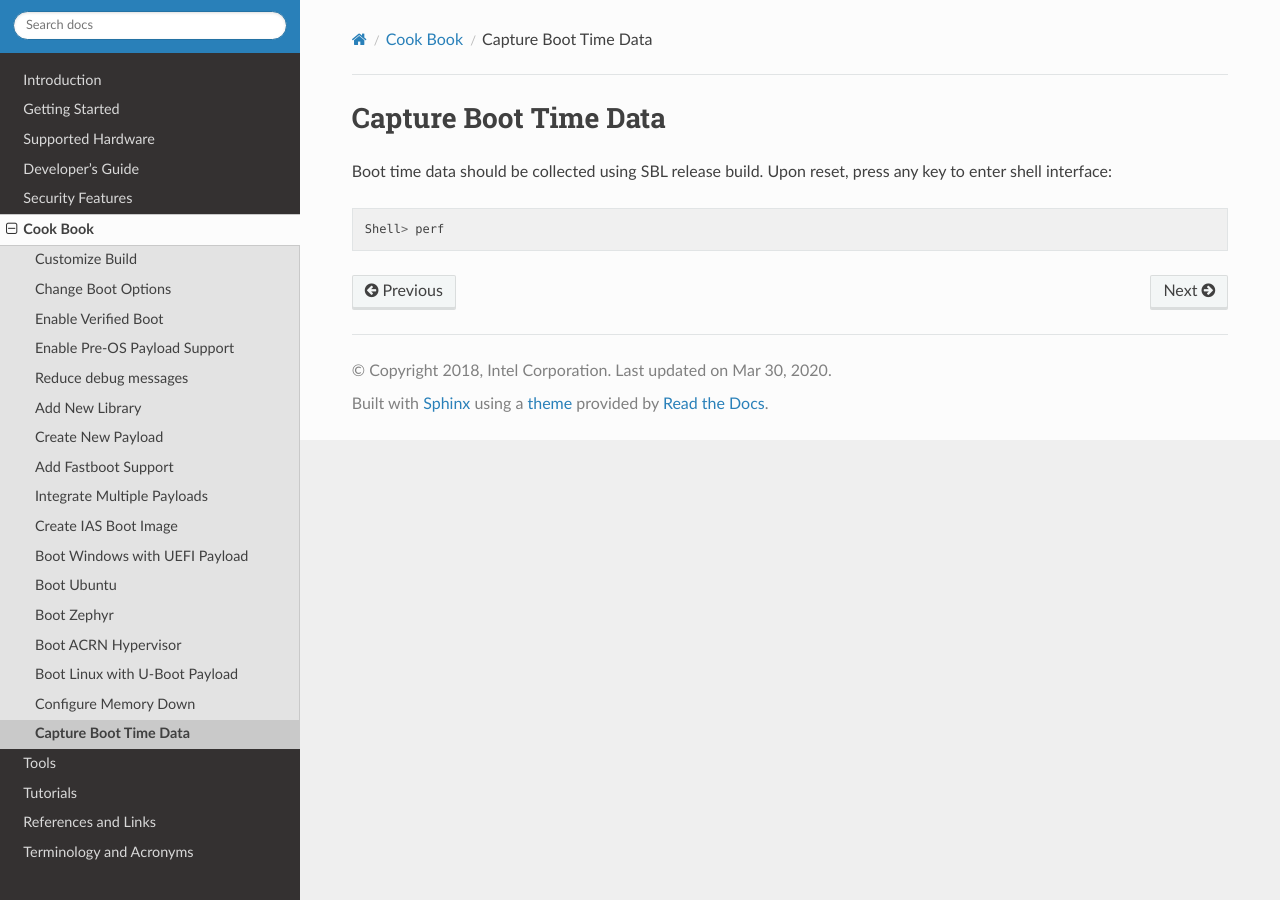
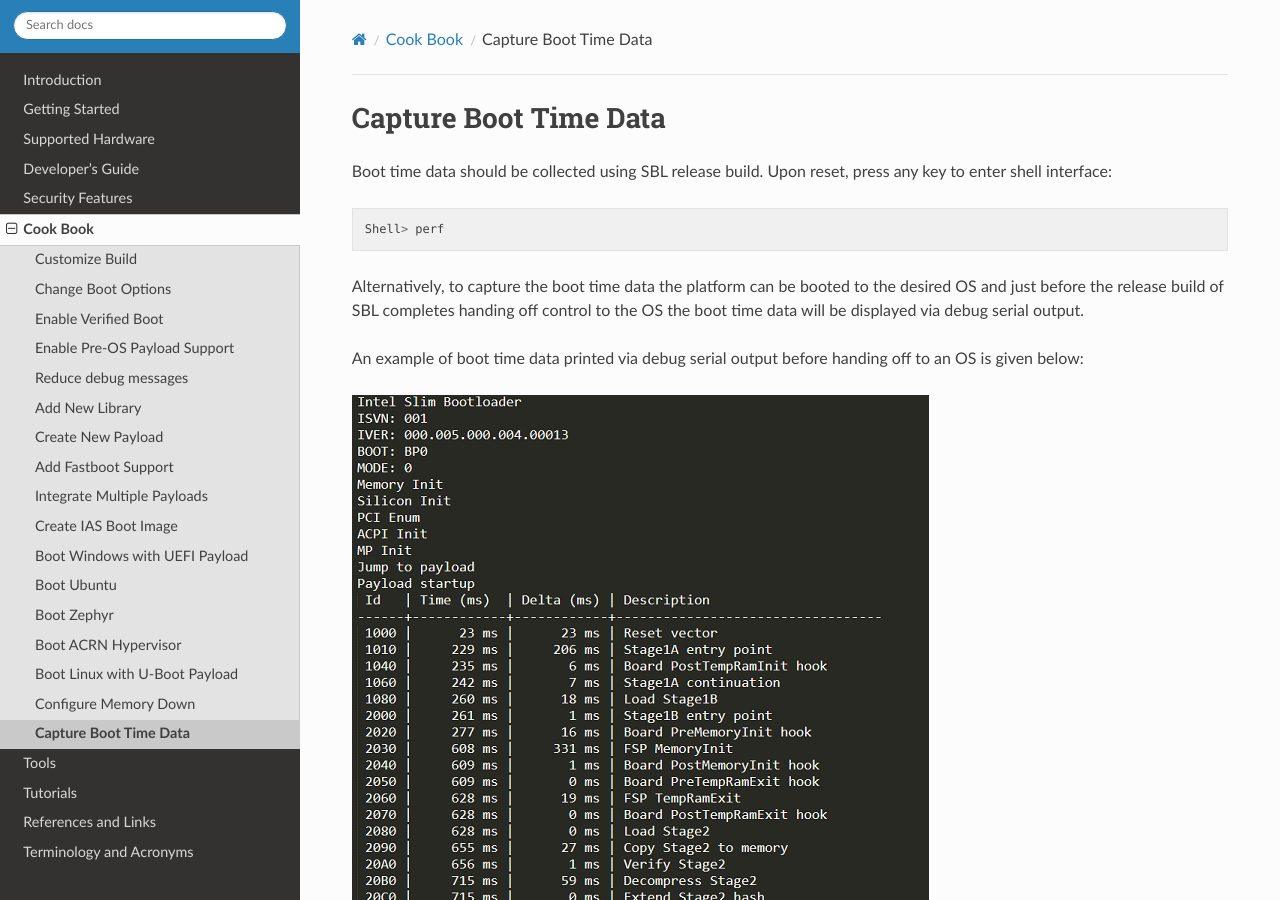
Before and after one commit to slimbootloader/documentation, a Sphinx documentation site: the page built from source/how-tos/collect-time-logs.rst, in a window 1280 px wide and 900 px high. Built offline with Sphinx 7.4.7 and the Read the Docs theme 2.0.0, drawn with Linux system fonts in a browser that asks for light colours.

Commit message:
Add additional boot time info
Aside from using the 'perf' command at the
SBL OS Loader shell, the boot times can also
be printed by booting to the OS image as SBL
will print the boot data (if enabled, by
default it should be) just before passing
control to the OS.

Signed-off-by: James Gutbub <james.gutbub@intel.com>

```diff
--- a/source/how-tos/collect-time-logs.rst
+++ b/source/how-tos/collect-time-logs.rst
@@ -6,3 +6,12 @@ Capture Boot Time Data
 Boot time data should be collected using |SPN| release build. Upon reset, press any key to enter shell interface::
 
     Shell> perf
+
+Alternatively, to capture the boot time data the platform can be booted to the desired OS and just before
+the release build of |SPN| completes handing off control to the OS the boot time data will be displayed via
+debug serial output.
+
+An example of boot time data printed via debug serial output before handing off to an OS is given below:
+
+.. image:: /images/sbl_sample_boot_time_data.png
+   :alt: A sample of the boot time data printed before handing off to an OS
```
Also changed, not shown: source/images/sbl_sample_boot_time_data.png (added).
